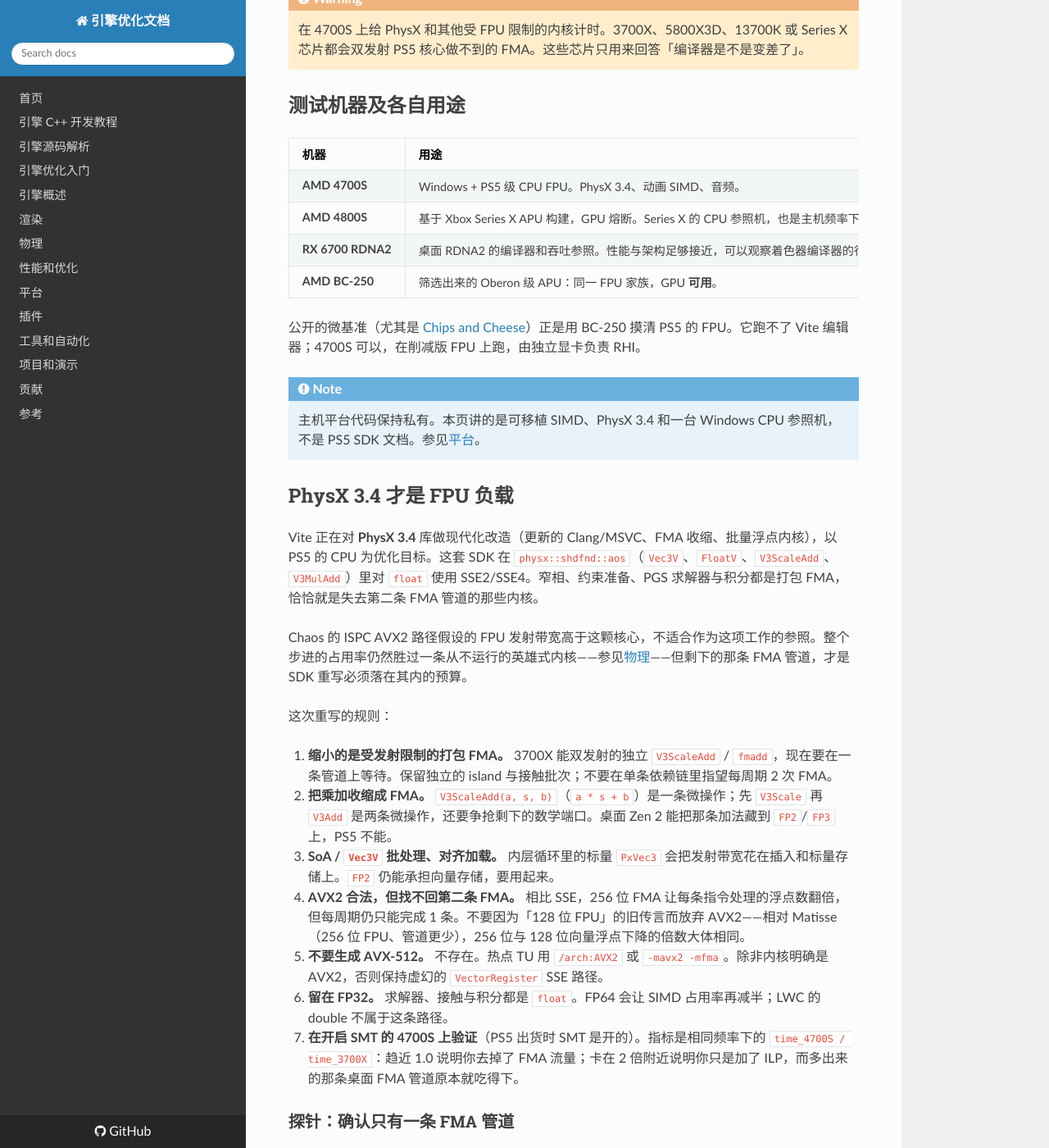
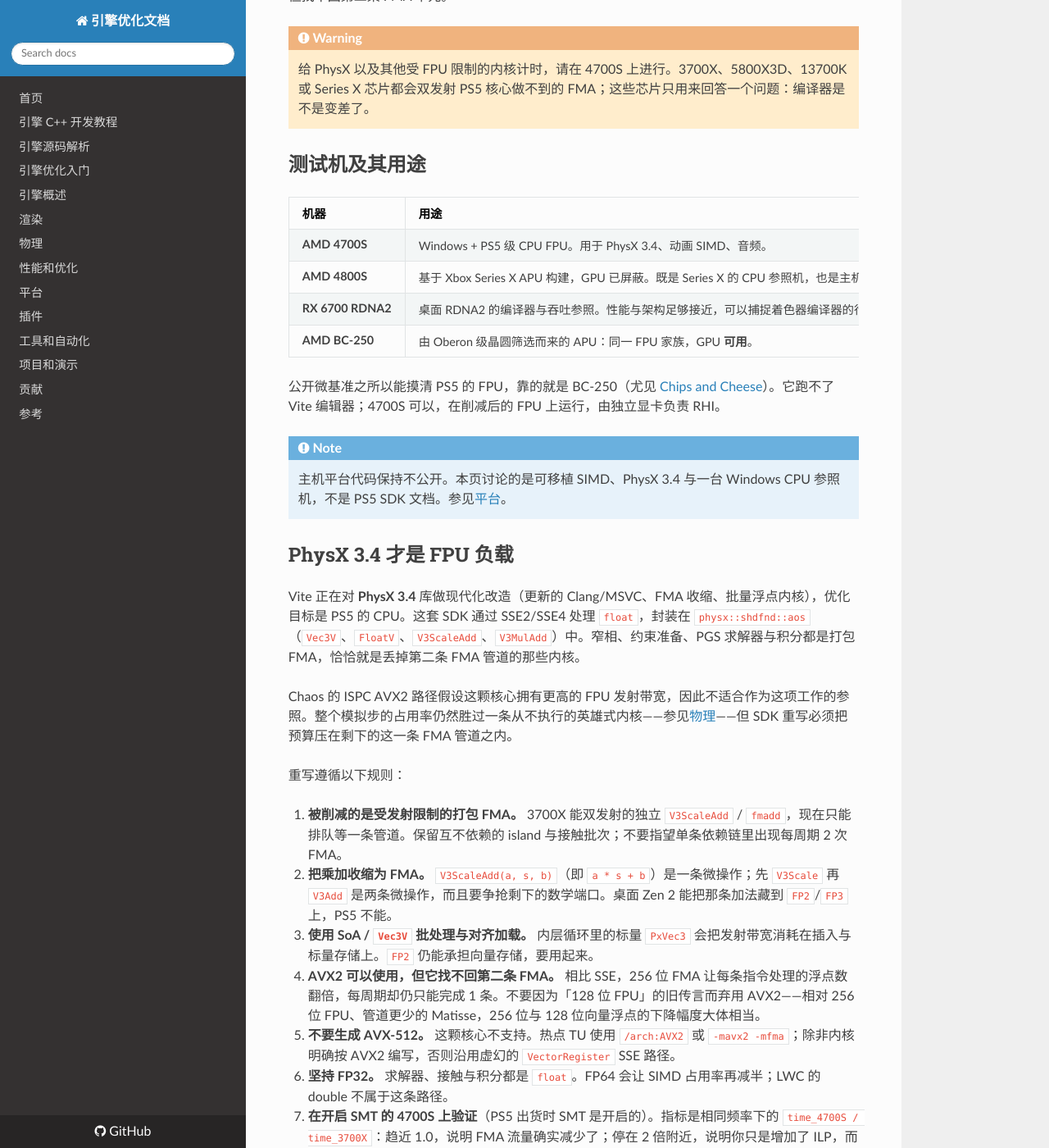
Before and after one commit to OpenHUTB/cpp, an MkDocs documentation site: the page built from docs/optimization/Performance/PS5-CPU-FPU.md, in a window 1280 px wide and 1400 px high, scrolled down 1438 px. Shown: the whole window at 82% size. Built offline with MkDocs 1.6.1, drawn with Linux system fonts in a browser that asks for light colours; nearby versions of some CDN libraries; a script that is not in the unit is left out; some of the changed text lies outside the part shown.

Commit message:
docs(performance): 重译 PS5 CPU FPU 页
- 改正直译：hold→搁置、rounded to→粗略说成、toy layout→示例布局、call it FPU→归因于 FPU、solver-shaped→求解器内的写法
- fused off 统一为「屏蔽」并在首次出现时保留英文
- 表头「不适用于」改回「不用于」，机器名与用途列对齐
- 有序列表、代码围栏与中英间距按本仓库既有页面的写法整理

````diff
--- a/docs/optimization/Performance/PS5-CPU-FPU.md
+++ b/docs/optimization/Performance/PS5-CPU-FPU.md
@@ -1,17 +1,17 @@
 # PS5 CPU FPU
 
 !!! note "概要"
-    PS5 的 Zen 2 删掉了 `FP3`，把 `FP2` 变成只做向量存储的端口，并且只保留**一条 256 位 FMA 管道**。AVX2 与 FMA 延迟不变。Series X 的 Zen 2 没有做这刀削减。Vite 在 **AMD 4700S** 上验证受 FPU 限制的工作——首当其冲是 **PhysX 3.4** 的现代化改造——这颗 CPU 正是那款进一步削减的 Zen 2，既不是桌面 Matisse 的 FPU，也不是 Series X。
+    PS5 的 Zen 2 删除了 `FP3`，把 `FP2` 降为只负责向量存储，并且只保留**一条 256 位 FMA 管道**。AVX2 与 FMA 延迟保持不变，而 Series X 的 Zen 2 没有做这刀削减。Vite 在 **AMD 4700S** 上验证受 FPU 限制的工作——其中主要是 **PhysX 3.4** 的现代化改造——这颗 CPU 搭载的正是进一步削减后的 Zen 2，既不是桌面的 Matisse，也不是 Series X。
 
-4700S 进实验室是为了它的 CPU，而不是 GPU。相对 Series X 的 Zen 2，它的 Zen 2 是进一步削减的 FPU。实际用途是观察 PhysX 3.4 库里 FPU 一侧的改动在 PS5 级核心上的表现：island 求解、接触生成、约束准备与积分都是 FMA 吞吐型工作，而这正是 Vite 正在现代化改造的负载。
+4700S 进实验室是为了它的 CPU，不是为了 GPU：相对 Series X 的 Zen 2，它搭载的是进一步削弱 FPU 的那一版。它的实际用途，是观察 PhysX 3.4 库中 FPU 一侧的改动在 PS5 级核心上的表现。island 求解、接触生成、约束准备与积分都属于受 FMA 吞吐限制的工作，而这正是 Vite 现代化改造所针对的负载。
 
 桌面 Ryzen 3000 的 FPU 会高估这部分工作，Series X 同样会高估，4700S 不会。
 
 ## 为什么 Series X 不是合适的 CPU 参照
 
-Scarlett（Series X）有 **153 亿**个晶体管，Oberon（PS5）是 **106 亿**个，前者约为后者的 **1.4 倍**，常被四舍五入为「多 50%」。多出来的硅片不只是更大的 GPU（52 CU 对 36 CU）。Series X 还把更多晶体管花在 CPU 上，包括一套更完整的 Zen 2 FPU。
+Scarlett（Series X）的晶体管数量为 **153 亿**，Oberon（PS5）为 **106 亿**，前者约为后者的 **1.4 倍**，常被粗略说成「多 50%」。多出来的硅片并不只是更大的 GPU（52 CU 对 36 CU）：Series X 还把更多晶体管用在了 CPU 上，其中就包括一套更完整的 Zen 2 FPU。
 
-PS5 的 Zen 2 在整数、加载/存储与乱序执行方面基本保持 Matisse 的水平，只在 FPU 上省面积：
+PS5 的 Zen 2 在整数、加载/存储与乱序执行方面基本维持 Matisse 的水平，只在 FPU 上缩减了面积：
 
 | 端口 | 桌面 Zen 2 / Series X 级别 | PS5 / 4700S 级别 |
 |---|---|---|
@@ -23,7 +23,7 @@ PS5 的 Zen 2 在整数、加载/存储与乱序执行方面基本保持 Matisse
 | FMA 延迟 | 约 5 周期 | 约 5 周期 |
 | FP 物理寄存器堆 | 160 × 256 位 | 160 × 256 位 |
 
-与同频率的 Matisse 核心相比，稳态发射情况如下：
+与同频 Matisse 核心相比，稳态发射情况如下：
 
 | 操作 | 桌面 Zen 2 | PS5 / 4700S |
 |---|---|---|
@@ -33,44 +33,44 @@ PS5 的 Zen 2 在整数、加载/存储与乱序执行方面基本保持 Matisse
 | 打包整数 MUL | 1 条管道 | 不变 |
 | 打包整数 ADD | 3 条管道 | 约 2 条管道 |
 
-在 Series X 和 3700X 上，互相独立的 FMA 可以双发射；在 PS5 和 4700S 上，它们**在一条管道上排队**。FMA + FADD 不再能躲到 `FP2`/`FP3` 上。两个累加器仍能覆盖 5 周期的 FMA 延迟，但找不回第二条 FMA 单元。
+互相独立的 FMA 在 Series X 与 3700X 上可以双发射；在 PS5 与 4700S 上，它们**只能在一条管道上排队**。FMA 与 FADD 也不再能躲到 `FP2`/`FP3` 上。两个累加器仍足以覆盖 5 周期的 FMA 延迟，但找不回第二条 FMA 单元。
 
 !!! warning
-    在 4700S 上给 PhysX 和其他受 FPU 限制的内核计时。3700X、5800X3D、13700K 或 Series X 芯片都会双发射 PS5 核心做不到的 FMA。这些芯片只用来回答「编译器是不是变差了」。
+    给 PhysX 以及其他受 FPU 限制的内核计时，请在 4700S 上进行。3700X、5800X3D、13700K 或 Series X 芯片都会双发射 PS5 核心做不到的 FMA；这些芯片只用来回答一个问题：编译器是不是变差了。
 
-## 测试机器及各自用途
+## 测试机及其用途
 
 | 机器 | 用途 | 不用于 |
 |---|---|---|
-| **AMD 4700S** | Windows + PS5 级 CPU FPU。PhysX 3.4、动画 SIMD、音频。 | GPU。核显已熔断。 |
-| **AMD 4800S** | 基于 Xbox Series X APU 构建，GPU 熔断。Series X 的 CPU 参照机，也是主机频率下全 FPU 的对照。 | PS5 的 FPU 数据，以及 GPU。把它当作任一 FPU 级别之前，先跑下面的 FMA 探针。 |
-| **RX 6700 RDNA2** | 桌面 RDNA2 的编译器和吞吐参照。性能与架构足够接近，可以观察着色器编译器的行为。 | 周期精确的 PS5 GPU。PS5 的 RDNA2 存在差异（缓存、RB+、导出、图元着色器、RT ISA），这限制了 6700 抓取结果的可信范围。 |
-| **AMD BC-250** | 筛选出来的 Oberon 级 APU：同一 FPU 家族，GPU **可用**。 | Vite 的 Windows / D3D12 路径。没有可用的 Windows GPU 驱动，因此不是实用的编辑器或 Shipping 测试机。 |
+| **AMD 4700S** | Windows + PS5 级 CPU FPU。用于 PhysX 3.4、动画 SIMD、音频。 | GPU。核显已被屏蔽（fused off）。 |
+| **AMD 4800S** | 基于 Xbox Series X APU 构建，GPU 已屏蔽。既是 Series X 的 CPU 参照机，也是主机频率下全 FPU 的对照。 | PS5 的 FPU 数据，以及 GPU。把它归入某一级 FPU 之前，先跑下方的 FMA 探针。 |
+| **RX 6700 RDNA2** | 桌面 RDNA2 的编译器与吞吐参照。性能与架构足够接近，可以捕捉着色器编译器的行为。 | 周期精确的 PS5 GPU。PS5 的 RDNA2 存在差异（缓存、RB+、导出、图元着色器、RT ISA），这限制了 6700 抓取结果作为主机 GPU 参照的可信范围。 |
+| **AMD BC-250** | 由 Oberon 级晶圆筛选而来的 APU：同一 FPU 家族，GPU **可用**。 | Vite 的 Windows / D3D12 路径。没有可用的 Windows GPU 驱动，因此不能作为实用的编辑器或 Shipping 测试机。 |
 
-公开的微基准（尤其是 [Chips and Cheese](https://chipsandcheese.com/p/the-nerfed-fpu-in-ps5s-zen-2-cores)）正是用 BC-250 摸清 PS5 的 FPU。它跑不了 Vite 编辑器；4700S 可以，在削减版 FPU 上跑，由独立显卡负责 RHI。
+公开微基准之所以能摸清 PS5 的 FPU，靠的就是 BC-250（尤见 [Chips and Cheese](https://chipsandcheese.com/p/the-nerfed-fpu-in-ps5s-zen-2-cores)）。它跑不了 Vite 编辑器；4700S 可以，在削减后的 FPU 上运行，由独立显卡负责 RHI。
 
 !!! note
-    主机平台代码保持私有。本页讲的是可移植 SIMD、PhysX 3.4 和一台 Windows CPU 参照机，不是 PS5 SDK 文档。参见[平台](../Platforms/Platforms.md)。
+    主机平台代码保持不公开。本页讨论的是可移植 SIMD、PhysX 3.4 与一台 Windows CPU 参照机，不是 PS5 SDK 文档。参见[平台](../Platforms/Platforms.md)。
 
 ## PhysX 3.4 才是 FPU 负载
 
-Vite 正在对 **PhysX 3.4** 库做现代化改造（更新的 Clang/MSVC、FMA 收缩、批量浮点内核），以 PS5 的 CPU 为优化目标。这套 SDK 在 `physx::shdfnd::aos`（`Vec3V`、`FloatV`、`V3ScaleAdd`、`V3MulAdd`）里对 `float` 使用 SSE2/SSE4。窄相、约束准备、PGS 求解器与积分都是打包 FMA，恰恰就是失去第二条 FMA 管道的那些内核。
+Vite 正在对 **PhysX 3.4** 库做现代化改造（更新的 Clang/MSVC、FMA 收缩、批量浮点内核），优化目标是 PS5 的 CPU。这套 SDK 通过 SSE2/SSE4 处理 `float`，封装在 `physx::shdfnd::aos`（`Vec3V`、`FloatV`、`V3ScaleAdd`、`V3MulAdd`）中。窄相、约束准备、PGS 求解器与积分都是打包 FMA，恰恰就是丢掉第二条 FMA 管道的那些内核。
 
-Chaos 的 ISPC AVX2 路径假设的 FPU 发射带宽高于这颗核心，不适合作为这项工作的参照。整个步进的占用率仍然胜过一条从不运行的英雄式内核——参见[物理](../Physics/Physics.md)——但剩下的那条 FMA 管道，才是 SDK 重写必须落在其内的预算。
+Chaos 的 ISPC AVX2 路径假设这颗核心拥有更高的 FPU 发射带宽，因此不适合作为这项工作的参照。整个模拟步的占用率仍然胜过一条从不执行的英雄式内核——参见[物理](../Physics/Physics.md)——但 SDK 重写必须把预算压在剩下的这一条 FMA 管道之内。
 
-这次重写的规则：
+重写遵循以下规则：
 
-1. **缩小的是受发射限制的打包 FMA。** 3700X 能双发射的独立 `V3ScaleAdd` / `fmadd`，现在要在一条管道上等待。保留独立的 island 与接触批次；不要在单条依赖链里指望每周期 2 次 FMA。
-2. **把乘加收缩成 FMA。** `V3ScaleAdd(a, s, b)`（`a * s + b`）是一条微操作；先 `V3Scale` 再 `V3Add` 是两条微操作，还要争抢剩下的数学端口。桌面 Zen 2 能把那条加法藏到 `FP2`/`FP3` 上，PS5 不能。
-3. **SoA / `Vec3V` 批处理、对齐加载。** 内层循环里的标量 `PxVec3` 会把发射带宽花在插入和标量存储上。`FP2` 仍能承担向量存储，要用起来。
-4. **AVX2 合法，但找不回第二条 FMA。** 相比 SSE，256 位 FMA 让每条指令处理的浮点数翻倍，但每周期仍只能完成 1 条。不要因为「128 位 FPU」的旧传言而放弃 AVX2——相对 Matisse（256 位 FPU、管道更少），256 位与 128 位向量浮点下降的倍数大体相同。
-5. **不要生成 AVX-512。** 不存在。热点 TU 用 `/arch:AVX2` 或 `-mavx2 -mfma`。除非内核明确是 AVX2，否则保持虚幻的 `VectorRegister` SSE 路径。
-6. **留在 FP32。** 求解器、接触与积分都是 `float`。FP64 会让 SIMD 占用率再减半；LWC 的 double 不属于这条路径。
-7. **在开启 SMT 的 4700S 上验证**（PS5 出货时 SMT 是开的）。指标是相同频率下的 `time_4700S / time_3700X`：趋近 1.0 说明你去掉了 FMA 流量；卡在 2 倍附近说明你只是加了 ILP，而多出来的那条桌面 FMA 管道原本就吃得下。
+1. **被削减的是受发射限制的打包 FMA。** 3700X 能双发射的独立 `V3ScaleAdd` / `fmadd`，现在只能排队等一条管道。保留互不依赖的 island 与接触批次；不要指望单条依赖链里出现每周期 2 次 FMA。
+2. **把乘加收缩为 FMA。** `V3ScaleAdd(a, s, b)`（即 `a * s + b`）是一条微操作；先 `V3Scale` 再 `V3Add` 是两条微操作，而且要争抢剩下的数学端口。桌面 Zen 2 能把那条加法藏到 `FP2`/`FP3` 上，PS5 不能。
+3. **使用 SoA / `Vec3V` 批处理与对齐加载。** 内层循环里的标量 `PxVec3` 会把发射带宽消耗在插入与标量存储上。`FP2` 仍能承担向量存储，要用起来。
+4. **AVX2 可以使用，但它找不回第二条 FMA。** 相比 SSE，256 位 FMA 让每条指令处理的浮点数翻倍，每周期却仍只能完成 1 条。不要因为「128 位 FPU」的旧传言而弃用 AVX2——相对 256 位 FPU、管道更少的 Matisse，256 位与 128 位向量浮点的下降幅度大体相当。
+5. **不要生成 AVX-512。** 这颗核心不支持。热点 TU 使用 `/arch:AVX2` 或 `-mavx2 -mfma`；除非内核明确按 AVX2 编写，否则沿用虚幻的 `VectorRegister` SSE 路径。
+6. **坚持 FP32。** 求解器、接触与积分都是 `float`。FP64 会让 SIMD 占用率再减半；LWC 的 double 不属于这条路径。
+7. **在开启 SMT 的 4700S 上验证**（PS5 出货时 SMT 是开启的）。指标是相同频率下的 `time_4700S / time_3700X`：趋近 1.0，说明 FMA 流量确实减少了；停在 2 倍附近，说明你只是增加了 ILP，而这部分正好被桌面多出来的那条 FMA 管道吸收。
 
 ### 探针：确认只有一条 FMA 管道
 
-在相同频率下，独立的 `_mm256_fmadd_ps` 在 4700S 上应约为 **1 周期/微操作**，在桌面 Zen 2 上约为 **0.5 周期/微操作**。依赖链（同一累加器）在两者上都应约为 **5 周期/微操作**。如果「提升」只出现在依赖链测试里，你只是藏住了延迟，并没有找回 PS5 的 FPU 吞吐。
+在相同频率下，互相独立的 `_mm256_fmadd_ps` 在 4700S 上应约为 **1 周期/微操作**，在桌面 Zen 2 上约为 **0.5 周期/微操作**；依赖链（同一累加器）在两者上都应约为 **5 周期/微操作**。如果「收益」只出现在依赖链测试中，说明你只是隐藏了延迟，并没有恢复 PS5 的 FPU 吞吐。
 
 ```cpp
 #include <immintrin.h>
@@ -118,11 +118,11 @@ float ProbeFmaThroughput(uint32_t Iters)
 }
 ```
 
-这个 TU 用 `/arch:AVX2` 或 `-mavx2 -mfma` 编译。
+该 TU 用 `/arch:AVX2` 或 `-mavx2 -mfma` 编译。
 
-### 求解器形状的 FMA：用 `V3ScaleAdd`，而不是先乘后加
+### 求解器内的 FMA 写法：用 `V3ScaleAdd`，不要先乘后加
 
-PhysX 3.4 已经有融合形式，直接用。对一个批量法线冲量做 PGS 增量，每条 lane 就是一次 FMA；拆开会浪费 4700S 没有多余可用的那条管道。
+PhysX 3.4 已经提供融合形式，直接使用即可。对批量法线冲量做 PGS 增量时，每条 lane 只需一次 FMA；把它拆开，就会白白浪费 4700S 上本就不富余的那条管道。
 
 ```cpp
 #include "PsVecMath.h"
@@ -151,7 +151,7 @@ inline void ApplyNormalImpulseSplit(
 }
 ```
 
-积分同理：`x += v * dt` 是 `V3ScaleAdd`，而不是标量 `PxVec3` 循环。`FP2` 仍然接住向量存储。
+积分同理：`x += v * dt` 应写成 `V3ScaleAdd`，而不是标量 `PxVec3` 循环；向量存储仍由 `FP2` 承担。
 
 ```cpp
 void IntegrateLinearSoA(
@@ -182,9 +182,9 @@ void IntegrateLinearSoA(
 }
 ```
 
-上面的 SoA 示例每次调用只加载一个分量；真正的内核会用三条 `Vec3V` lane，或四刚体的 AoSoA 块。要点是 FMA + 对齐向量存储，而不是这个玩具布局。
+上面的 SoA 示例每次调用只加载一个分量；真实内核会使用三条 `Vec3V` lane，或四刚体的 AoSoA 块。要点是 FMA 与对齐向量存储，而不是这个示例布局。
 
-### 不要放进 SDK 热路径的东西
+### 不要放进 SDK 热路径的写法
 
 ```cpp
 // Scalar PxVec3 in the solver inner loop — insert/extract plus scalar stores
@@ -210,27 +210,22 @@ PxF64 X = PxF64(p.x) + PxF64(v.x) * dt;
 
 ### 针对 PS5 CPU 验证 PhysX 3.4 的 FPU 改动
 
-1. 守住影响全局代码生成的改动。参见[编译时开关](Compile-Time-Switches.md)。
+1. 先搁置会影响全局代码生成的改动。参见[编译时开关](Compile-Time-Switches.md)。
+2. 在 4700S 与一台桌面 Zen 2 机器上，用完全相同的 ISA 标志构建现代化后的 PhysX 3.4 库与引擎的 Test/Shipping 目标（内核 TU 使用 `/arch:AVX2` 或 `-mavx2 -mfma`）。
+3. 运行 FMA 探针：在信任这台机器之前，先确认 4700S 上每个独立 FMA 约为 1 周期。
+4. 给真实的 SDK 路径计时：`stat physics`、island/接触/求解器拆分、ETW。不要把 13700K 上的 Insights 抓取当作 PS5 的数据。
+5. 报告相同频率、开启 SMT 下的 `time_4700S / time_3700X`。趋近 1.0：FMA 流量减少；停在 2 倍附近：多出的 ILP 只被桌面第二条 FMA 管道吸收。
+6. 让场景在 RX 6700 上以 GPU 受限的方式重跑。如果帧时间没有变化，说明场景并不受 CPU-FPU 限制；只有当 4700S 的物理抓取仍然需要这次改动时，才保留 SDK 改动。
 
-2. 在 4700S 和一台桌面 Zen 2 机器上，用相同的 ISA 标志构建现代化后的 PhysX 3.4 库以及引擎的 Test/Shipping 目标（内核 TU 用 `/arch:AVX2` 或 `-mavx2 -mfma`）。
-
-3. 跑 FMA 探针。在信任这台机器之前，先确认 4700S 上每个独立 FMA 约为 1 周期。
-
-4. 给真实的 SDK 路径计时：`stat physics`、island/接触/求解器拆分、ETW。不要把 13700K 上的 Insights 抓取当作 PS5 的数据。
-
-5. 报告相同频率、开启 SMT 下的 `time_4700S / time_3700X`。趋近 1.0：FMA 流量减少；卡在 2 倍附近：多出来的 ILP 只有桌面第二条 FMA 管道吃得下。
-
-6. 在 RX 6700 上以 GPU 受限的方式重跑场景。如果帧时间没有变化，说明场景并不受 CPU-FPU 限制——只有当 4700S 的物理抓取仍然需要这次 SDK 改动时才保留它。
-
-如果测试机有睿频，请锁频。不要把 8C/16T 的 4700S 数据拿去和 16 核桌面 CPU 比较，然后称之为 FPU 差异。
+若测试机有睿频，请锁定频率。不要把 8C/16T 的 4700S 数据与 16 核桌面 CPU 相比，再把差异归因于 FPU。
 
 ## GPU 测试仍在 6700 上进行
 
-4700S 和 4800S 回答不了 GPU 编译器的问题，它们的 GPU 被完全削减。
+4700S 与 4800S 回答不了 GPU 编译器的问题：它们的 GPU 已被完全屏蔽。
 
-RX 6700 在性能与架构上接近 PS5 的 RDNA2，足以观察 **GPU 编译器行为**。PS5 的 RDNA2 与 PC RDNA2 仍有差异（缓存层级、RB+、导出路径、图元着色器、RT 求交 ISA、末级缓存），这些差异决定了 6700 的 trace 能在多大程度上代表主机 GPU。
+RX 6700 在性能与架构上接近 PS5 的 RDNA2，足以观察 **GPU 编译器行为**。PS5 的 RDNA2 与 PC RDNA2 仍有差异（缓存层级、RB+、导出路径、图元着色器、RT 求交 ISA、末级缓存），这些差异决定了 6700 的 trace 能在多大程度上替代主机 GPU。
 
-BC-250 的 GPU 可用，且是 Oberon 级硅片，但无法用于 Windows D3D12，这让实际的 Vite 编辑器与 Shipping 测试无法进行。不要围绕它规划 GPU 验证。
+BC-250 的 GPU 可用，且是 Oberon 级硅片，但无法用于 Windows D3D12，因此无法进行实际的 Vite 编辑器与 Shipping 测试。不要围绕它规划 GPU 验证。
 
 ## 另请参阅
 
````
